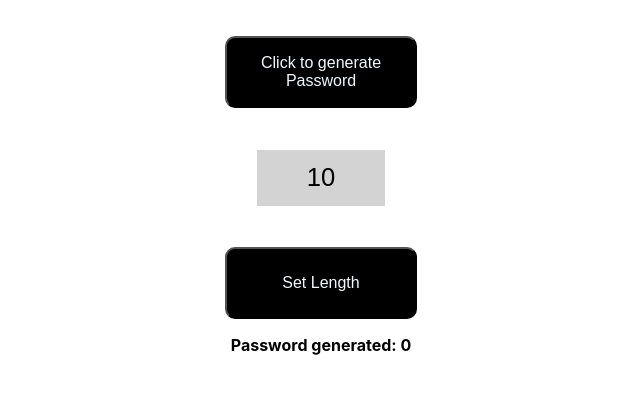
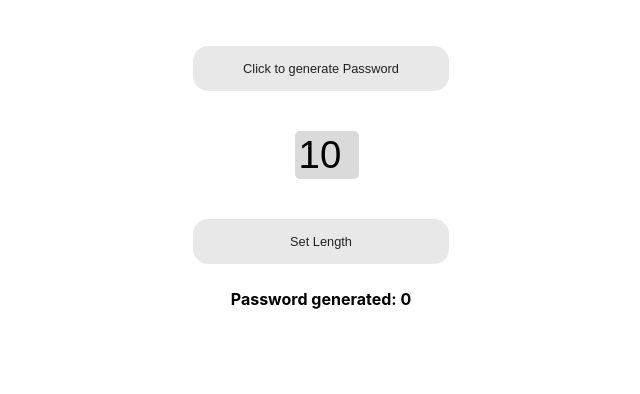
Before and after one commit to gamakgrover2002/password-generator, a React (Create React App) app in the folder client/: page / in a window 1280 px wide. Shown: the top 394 px of the page, without its empty margins (319-959 px from the left). Built offline with nearby package versions, Linux system fonts and the light colour scheme.

Commit message:
Add files via upload

```diff
--- a/client/src/App.css
+++ b/client/src/App.css
@@ -1,60 +1,86 @@
 * {
+  padding: 0;
   margin: 0;
-  padding: 0;
 }
 #container {
-  height: 60vh;
-  text-align: center;
-  margin-left: 30vw;
-  width: 40vw;
+  width: 100%;
+  height: 100vh;
 }
+
 button {
-  width: 15vw;
-  height: 9vh;
-  border-radius: 10px;
-  margin: 1em;
-  background-color: black;
-  color: aliceblue;
-  font-size: 1em;
-  font-family: "Montserrat", sans-serif;
+  margin-left: 40vw;
+  width: 20vw;
+  font-size: 0.8em;
+  padding: 15px 25px;
+  border: unset;
+  border-radius: 15px;
+  color: #212121;
+  z-index: 1;
+  background: #e8e8e8;
+  position: relative;
+  transition: all 2s;
+}
+
+button::after {
+  content: "";
+  position: absolute;
+  top: 0;
+  right: 0;
+  height: 100%;
+  width: 0;
+  border-radius: 15px;
+  background-color: #212121;
+  z-index: -1;
+  transition: all 2s;
+}
+button::before {
+  content: "";
+  position: absolute;
+  top: 0;
+  left: 0;
+  height: 100%;
+  width: 0;
+  border-radius: 15px;
+  background-color: #212121;
+  z-index: -1;
+  transition: all 2s;
 }
 button:hover {
-  background-color: aliceblue;
-  color: black;
-  cursor: pointer;
-  animation: borderradiate 2s;
+  color: #e8e8e8;
+}
 
-  font-size: 1.2em;
-  font-family: "Montserrat", sans-serif;
+button:hover::after {
+  width: 100%;
+}
+button:hover::before {
+  width: 100%;
+}
+#length-input {
+  font-size: 3vw;
+  text-align: center;
+  margin-left: 48vw;
+  background-color: #dadada;
+  border-radius: 5px;
+  outline: none;
+  border: none;
+  margin-top: 5vh;
+  margin-bottom: 5vh;
+  width: 5vw;
+  height: 6vh;
+}
+h4,
+h1 {
+  margin: 2vw;
+  text-align: center;
+}
+#password-container {
+  font-size: 1em;
+  display: grid;
+  grid-template-columns: repeat(2, 1fr);
 }
 #child {
-  border: solid 2px white;
-  background-image: linear-gradient(to left, black, grey, white);
-
-  font-weight: bold;
+  border: 1px solid white;
+  text-align: center;
+  background-color: black;
+  color: white;
 }
-#subcontainer {
-  display: grid;
-  width: 100vw;
-  grid-template-columns: auto auto auto auto;
-}
-#length-input {
-  width: 10vw;
-  height: 7vh;
-  font-size: 2vw;
-  margin: 1em;
-  background-color: lightgrey;
-  border: none;
-  text-align: center;
-}
-#length-input:focus {
-  -appearance: textfield;
-}
-input::-webkit-outer-spin-button,
-input::-webkit-inner-spin-button {
-  appearance: none;
-  margin: 0;
-}
-input[type="number"] {
-  appearance: textfield;
-}
```
